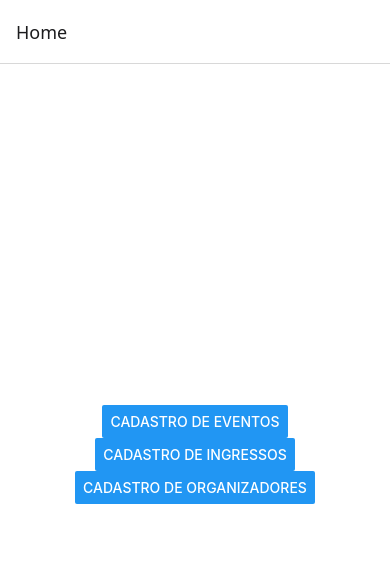
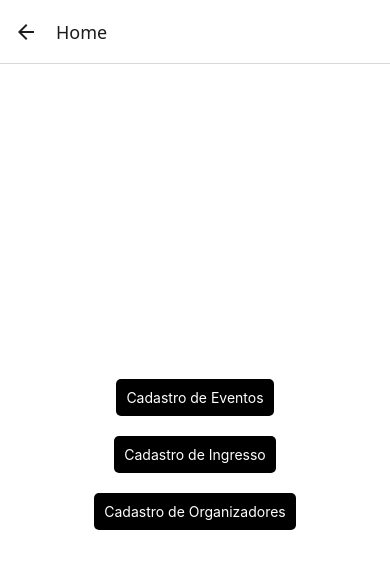
Before and after one commit to Fogazzaa/vioMobile, a React Native app: screen /Home in a window 390 px wide. Shown: the top 568 px of the page. Built offline with nearby package versions, Linux system fonts and the light colour scheme.

Commit message:
12-03-25 / estilização das screens

```diff
--- a/src/App.js
+++ b/src/App.js
@@ -13,7 +13,7 @@ const Stack = createStackNavigator();
 export default function App() {
   return (
     <NavigationContainer>
-      <Stack.Navigator initialRouteName="Home">
+      <Stack.Navigator initialRouteName="Login">
         <Stack.Screen name="Login" component={LoginScreen} />
         <Stack.Screen name="Cadastro" component={CadastroScreen} />
         <Stack.Screen name="Home" component={HomeScreen} />
--- a/src/screens/CadastroEventoScreen.js
+++ b/src/screens/CadastroEventoScreen.js
@@ -1,12 +1,11 @@
 import React, { useState } from "react";
 import {
-  View,
+  Alert,
+  StyleSheet,
   Text,
   TextInput,
   TouchableOpacity,
-  Alert,
-  StyleSheet,
-  Button,
+  View,
 } from "react-native";
 import api from "../axios/axios";
 
@@ -77,11 +76,11 @@ export default function CadastroEvento({ navigation }) {
       <TouchableOpacity onPress={handleEvento} style={styles.button}>
         <Text style={styles.button}>Cadastrar</Text>
       </TouchableOpacity>
-      <Button
-        title="Home"
-        onPress={() => navigation.navigate("Home")}
-        style={styles.button}
-      />
+      <TouchableOpacity style={styles.button}>
+        <Text style={styles.button} onPress={() => navigation.navigate("Home")}>
+          Home
+        </Text>
+      </TouchableOpacity>
     </View>
   );
 }
@@ -100,9 +99,13 @@ const styles = StyleSheet.create({
     borderWidth: 1,
     marginBottom: 20,
     paddingHorizontal: 10,
+    borderColor: "gray",
   },
   button: {
-    backgroundColor: "gray",
+    backgroundColor: "black",
+    color: "white",
+    borderRadius: 5,
+    margin: 10,
   },
   title: {
     fontSize: 25,
--- a/src/screens/CadastroIngressoScreen.js
+++ b/src/screens/CadastroIngressoScreen.js
@@ -1,12 +1,11 @@
 import React, { useState } from "react";
 import {
-  View,
+  Alert,
+  StyleSheet,
   Text,
   TextInput,
   TouchableOpacity,
-  Alert,
-  StyleSheet,
-  Button,
+  View
 } from "react-native";
 import api from "../axios/axios";
 
@@ -59,11 +58,9 @@ export default function CadastroIngresso({ navigation }) {
       <TouchableOpacity onPress={handleIngresso} style={styles.button}>
         <Text style={styles.button}>Cadastrar</Text>
       </TouchableOpacity>
-      <Button
-        title="Home"
-        onPress={() => navigation.navigate("Home")}
-        style={styles.button}
-      />
+      <TouchableOpacity onPress={() => navigation.navigate("Home")} style={styles.button}>
+        <Text style={styles.button}>Home</Text>
+      </TouchableOpacity>
     </View>
   );
 }
@@ -84,7 +81,10 @@ const styles = StyleSheet.create({
     paddingHorizontal: 10,
   },
   button: {
-    backgroundColor: "gray",
+    backgroundColor: "black",
+    color: "white",
+    borderRadius: 5,
+    margin: 10,
   },
   title: {
     fontSize: 25,
--- a/src/screens/CadastroOrganizadorScreen.js
+++ b/src/screens/CadastroOrganizadorScreen.js
@@ -1,12 +1,11 @@
 import React, { useState } from "react";
 import {
-  View,
+  Alert,
+  StyleSheet,
   Text,
   TextInput,
   TouchableOpacity,
-  Alert,
-  StyleSheet,
-  Button,
+  View
 } from "react-native";
 import api from "../axios/axios";
 
@@ -68,11 +67,9 @@ export default function CadastroOrganizador({ navigation }) {
       <TouchableOpacity onPress={handleOrganizador} style={styles.button}>
         <Text style={styles.button}>Cadastrar</Text>
       </TouchableOpacity>
-      <Button
-        title="Home"
-        onPress={() => navigation.navigate("Home")}
-        style={styles.button}
-      />
+      <TouchableOpacity onPress={() => navigation.navigate("Home")} style={styles.button}>
+        <Text style={styles.button}>Home</Text>
+      </TouchableOpacity>
     </View>
   );
 }
@@ -93,7 +90,10 @@ const styles = StyleSheet.create({
     paddingHorizontal: 10,
   },
   button: {
-    backgroundColor: "gray",
+    backgroundColor: "black",
+    color: "white",
+    borderRadius: 5,
+    margin: 10,
   },
   title: {
     fontSize: 25,
--- a/src/screens/CadastroScreen.js
+++ b/src/screens/CadastroScreen.js
@@ -77,11 +77,9 @@ export default function Cadastro({ navigation }) {
       <TouchableOpacity onPress={handleCadastro} style={styles.button}>
         <Text style={styles.button}>Cadastrar-se</Text>
       </TouchableOpacity>
-      <Button
-        title="Login"
-        onPress={() => navigation.navigate("Login")}
-        style={styles.button}
-      />
+      <TouchableOpacity onPress={() => navigation.navigate("Login")} style={styles.button}>
+        <Text style={styles.button}>Login</Text>
+      </TouchableOpacity>
     </View>
   );
 }
@@ -102,7 +100,10 @@ const styles = StyleSheet.create({
     paddingHorizontal: 10,
   },
   button: {
-    backgroundColor: "gray",
+    backgroundColor: "black",
+    color: "white",
+    borderRadius: 5,
+    margin: 10,
   },
   title: {
     fontSize: 25,
--- a/src/screens/HomeScreen.js
+++ b/src/screens/HomeScreen.js
@@ -1,19 +1,32 @@
-import React, { useState } from "react";
-import {
-  View,
-  TouchableOpacity,
-  Alert,
-  StyleSheet,
-  Button
-} from "react-native";
+import { StyleSheet, Text, TouchableOpacity, View } from "react-native";
 
-export default function Home({navigation}) {
-
+export default function Home({ navigation }) {
   return (
     <View style={styles.container}>
-      <Button title="Cadastro de Eventos" onPress={() => navigation.navigate("CadastroEvento")}/>
-      <Button title="Cadastro de Ingressos" onPress={() => navigation.navigate("CadastroIngresso")}/>
-      <Button title="Cadastro de Organizadores" onPress={() => navigation.navigate("CadastroOrganizador")}/>
+      <TouchableOpacity style={styles.button}>
+        <Text
+          style={styles.button}
+          onPress={() => navigation.navigate("CadastroEvento")}
+        >
+          Cadastro de Eventos
+        </Text>
+      </TouchableOpacity>
+      <TouchableOpacity style={styles.button}>
+        <Text
+          style={styles.button}
+          onPress={() => navigation.navigate("CadastroIngresso")}
+        >
+          Cadastro de Ingresso
+        </Text>
+      </TouchableOpacity>
+      <TouchableOpacity style={styles.button}>
+        <Text
+          style={styles.button}
+          onPress={() => navigation.navigate("CadastroOrganizador")}
+        >
+          Cadastro de Organizadores
+        </Text>
+      </TouchableOpacity>
     </View>
   );
 }
@@ -34,12 +47,10 @@ const styles = StyleSheet.create({
     paddingHorizontal: 10,
   },
   button: {
-    backgroundColor: "gray",
-    padding: 10,
+    backgroundColor: "black",
+    color: "white",
     borderRadius: 5,
-    alignItems: "center",
-    width: "100%",
-    width: 100,
+    margin: 10,
   },
   title: {
     fontSize: 25,
--- a/src/screens/LoginScreen.js
+++ b/src/screens/LoginScreen.js
@@ -6,11 +6,11 @@ import {
   TouchableOpacity,
   Alert,
   StyleSheet,
-  Button
+  Button,
 } from "react-native";
 import api from "../axios/axios";
 
-export default function Login({navigation}) {
+export default function Login({ navigation }) {
   const [user, setUser] = useState({
     email: "",
     password: "",
@@ -21,7 +21,7 @@ export default function Login({navigation}) {
       (response) => {
         console.log(response.data.message);
         Alert.alert("OK", response.data.message);
-        navigation.navigate("Home")
+        navigation.navigate("Home");
       },
       (error) => {
         Alert.alert("Erro", error.response.data.error);
@@ -49,10 +49,16 @@ export default function Login({navigation}) {
         style={styles.input}
       />
       <TouchableOpacity onPress={handleLogin} style={styles.button}>
-
-        <Text style={styles.buttonText}>Entrar</Text>
+        <Text style={styles.button}>Entrar</Text>
       </TouchableOpacity>
-      <Button title="Cadastro" onPress={() => navigation.navigate("Cadastro")}/>
+      <TouchableOpacity style={styles.button}>
+        <Text
+          style={styles.button}
+          onPress={() => navigation.navigate("Cadastro")}
+        >
+          Cadastre-se
+        </Text>
+      </TouchableOpacity>
     </View>
   );
 }
@@ -73,12 +79,10 @@ const styles = StyleSheet.create({
     paddingHorizontal: 10,
   },
   button: {
-    backgroundColor: "gray",
-    padding: 10,
+    backgroundColor: "black",
+    color: "white",
     borderRadius: 5,
-    alignItems: "center",
-    width: "100%",
-    width: 100,
+    margin: 10,
   },
   title: {
     fontSize: 25,
```
